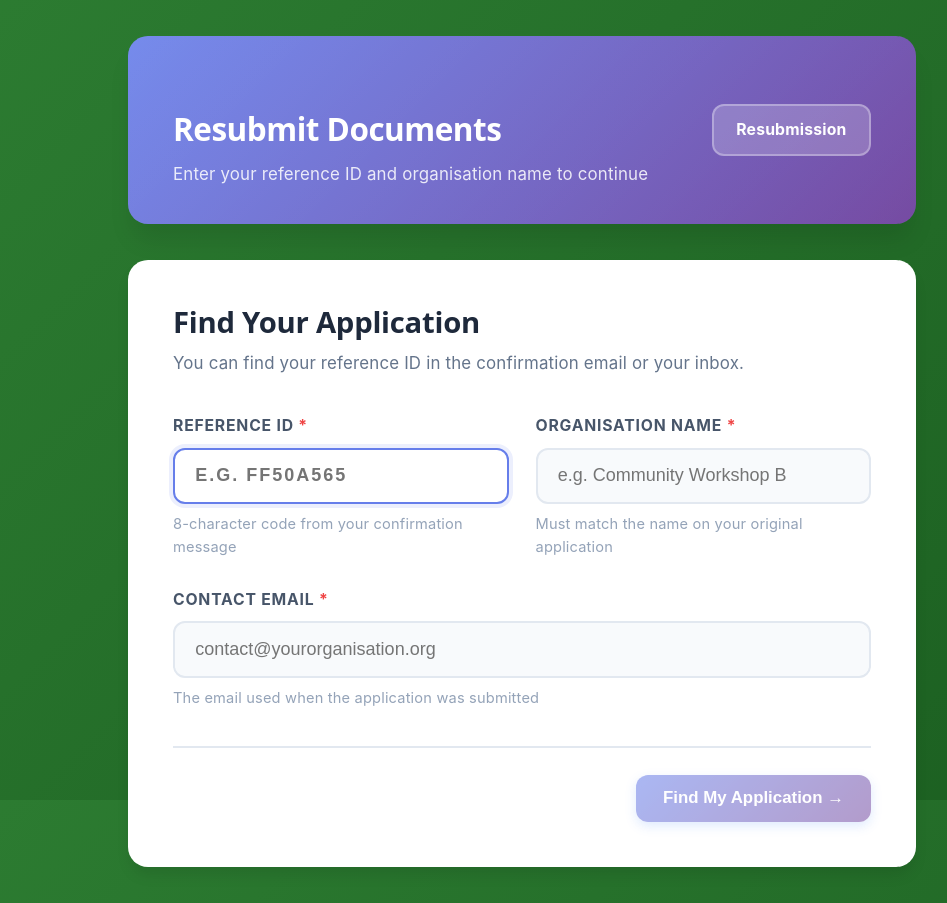
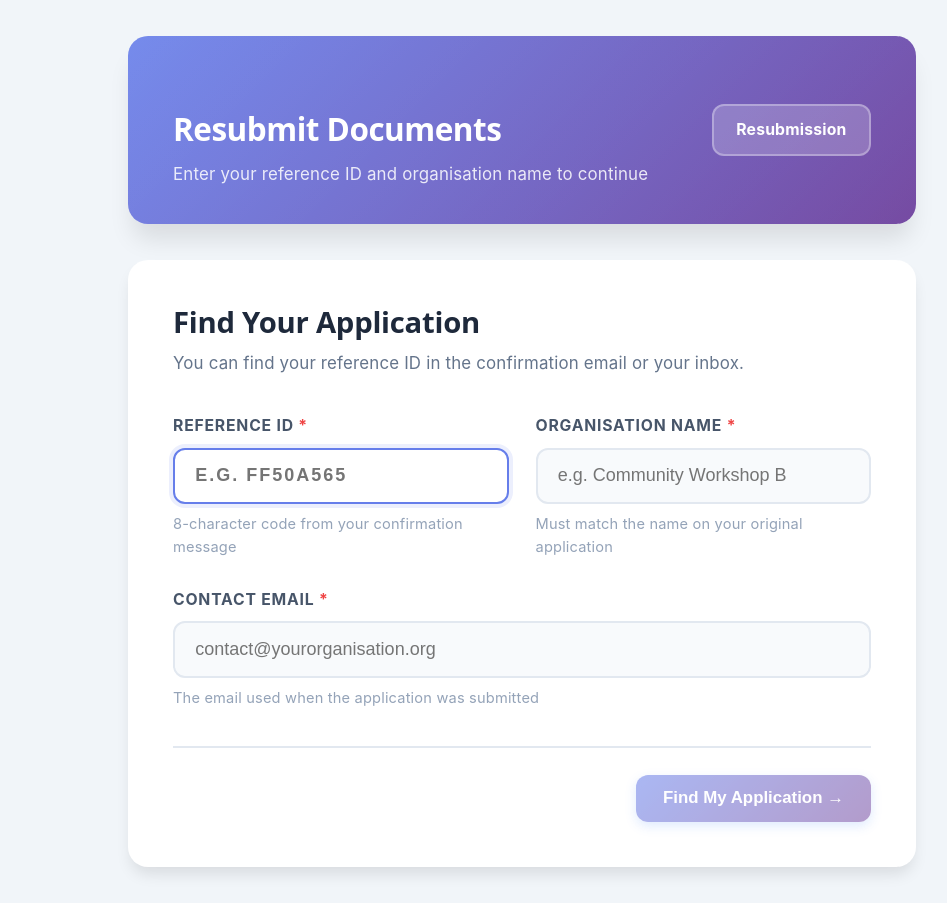
Before and after one commit to AssadBadr/AppliCheck, a React (Vite) app: page /resubmit in a window 1280 px wide. Shown: the whole page, without its empty margins (118-1065 px from the left). Built offline with nearby package versions, Linux system fonts and the light colour scheme; no server answers.

Commit message:
fix: remove green body background causing blank screen on Netlify

```diff
--- a/src/App.css
+++ b/src/App.css
@@ -25,7 +25,7 @@
 
 body {
   font-family: -apple-system, BlinkMacSystemFont, 'Segoe UI', 'Roboto', 'Oxygen', 'Ubuntu', 'Cantarell', sans-serif;
-  background: linear-gradient(135deg, #2d7d32 0%, #1b5e20 100%);
+  background: #f1f5f9;
   background-attachment: fixed;
   color: var(--color-text);
   line-height: 1.6;
```
